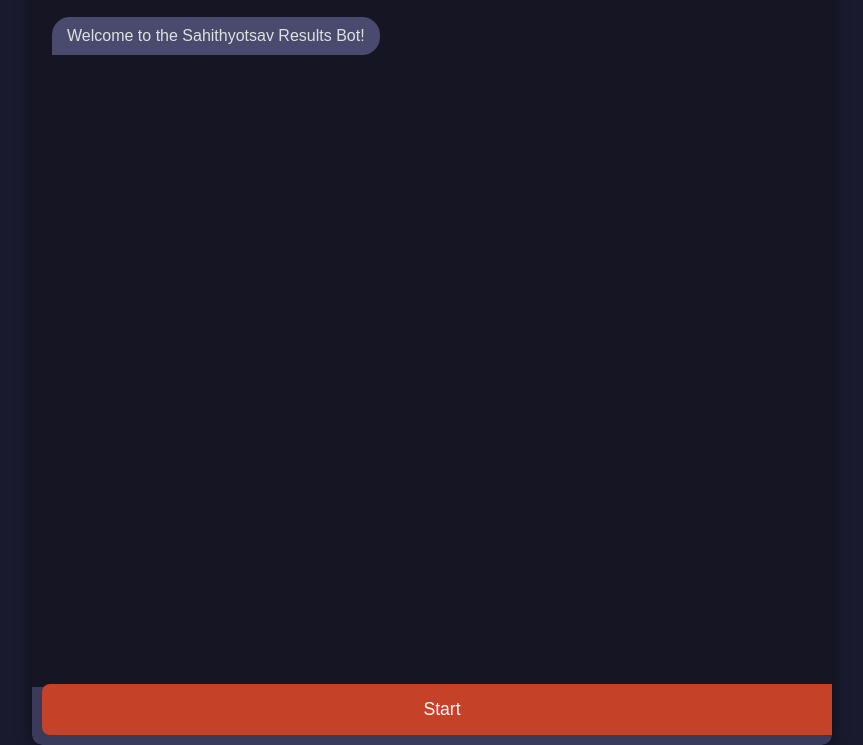
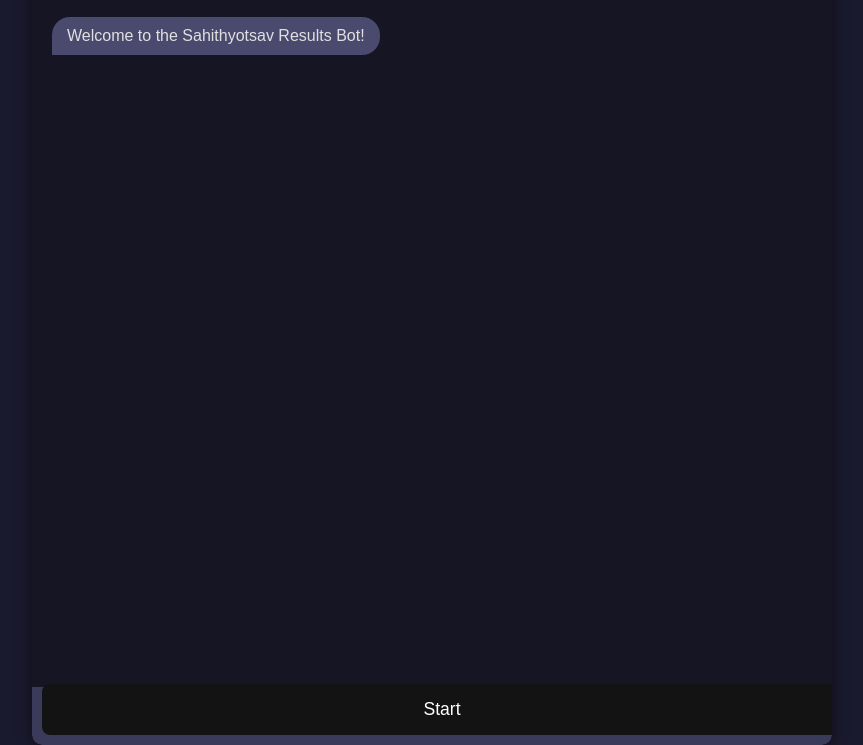
Before and after one commit to Ameen32/sahi-web, a plain HTML site: page index.html in a window 1280 px wide. Both pictures are taken after a click on the button "Get Results". Shown: the part 55-800 px from the top of the page, without its empty margins (208-1071 px from the left). Drawn offline with Linux system fonts and the light colour scheme.

Commit message:
style.css

```diff
--- a/style.css
+++ b/style.css
@@ -221,7 +221,7 @@
 
 .send-button, .start-button {
     padding: 10px 15px;
-    background-color: #c54228;
+    background-color: #141313;
     color: white;
     border: none;
     border-radius: 20px;
```
